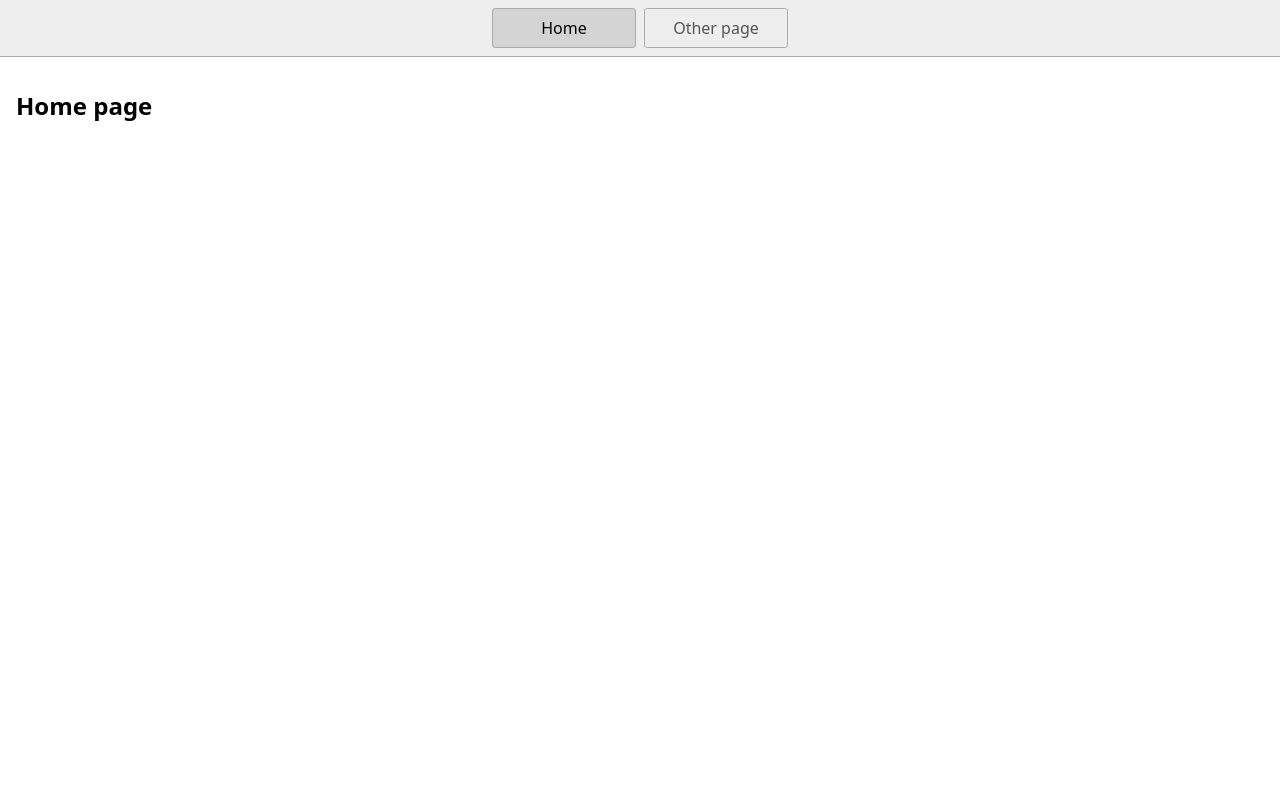
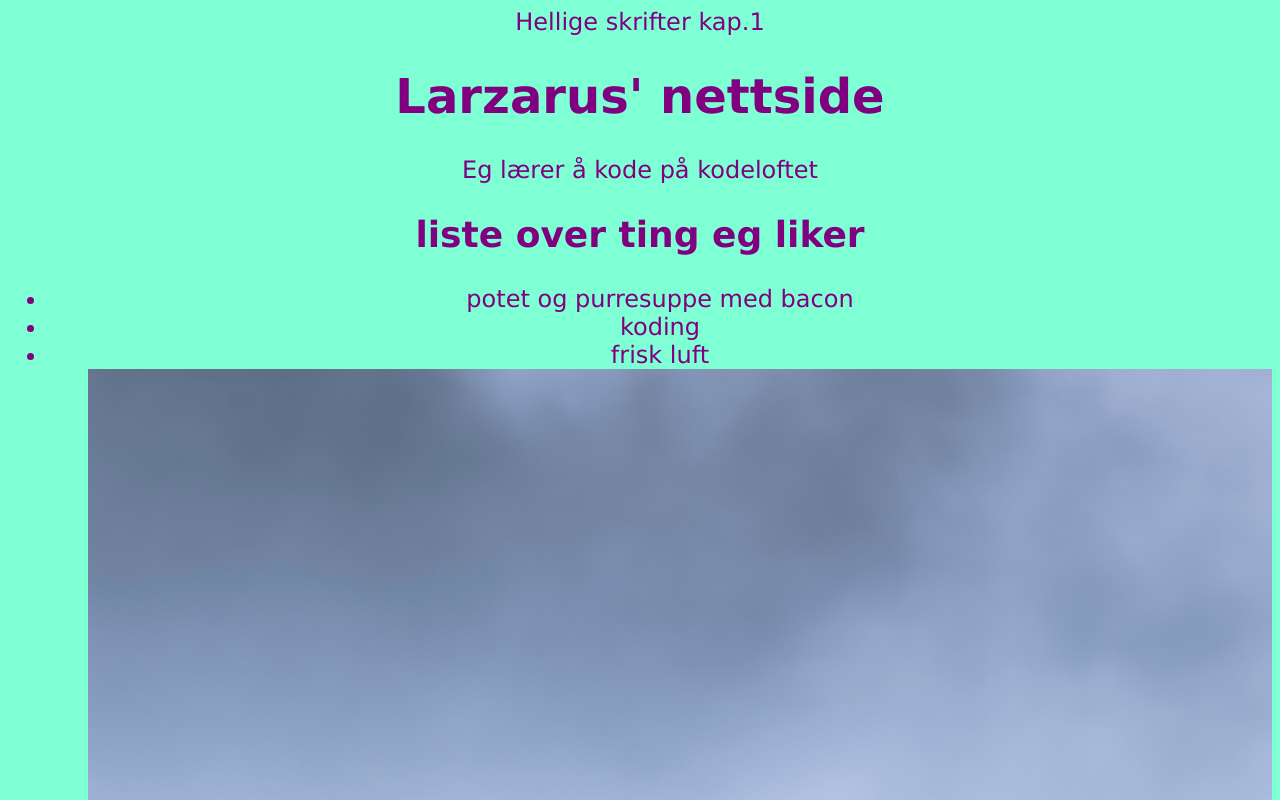
Before and after one commit to Lassenp12/KL_pros1, a website: page index.html in a window 1280 px wide. Shown: the top 800 px of the page. Drawn offline with Linux system fonts and the light colour scheme.

Commit message:
Oblig1 ferdig

```diff
--- a/index.html
+++ b/index.html
@@ -1,23 +1,35 @@
 <!DOCTYPE html>
 <html lang="en">
+<!-- Head: informasjonen til nettleseren -->
   <head>
     <title>Home</title>
     <meta charset="UTF-8" />
     <meta name="viewport" content="width=device-width" />
-    <!--
-      Need a visual blank slate?
-      Remove all code in `styles.css`!
-    -->
     <link rel="stylesheet" href="styles.css" />
     <script type="module" src="script.js"></script>
   </head>
+  <!-- Body:informasjonen som synes på nettsiden -->
   <body>
-    <nav>
-      <a href="/" aria-current="page">Home</a>
-      <a href="/page2.html">Other page</a>
-    </nav>
+    <header>
+      Hellige skrifter kap.1
+    </header>
+
     <main>
-      <h1>Home page</h1>
+      <h1>Larzarus' nettside</h1>
+      <p>Eg lærer å kode på kodeloftet</p>
+        <h2>liste over ting eg liker</h2>
+        <ul>
+        <li>potet og purresuppe med bacon</li>
+        <li>koding</li>
+        <li>frisk luft</li>
+      <ul>
+      <img src="Reinsdyr.jpg" alt="reinsdyr på tundraen" class="Reinsdyr"></img>
     </main>
+<ul></ul>
+    <footer>Contact us:</footer>
+    <li>Twitter
+      <li>Myspace
+        <li>facebook</li>
+
   </body>
 </html>
--- a/styles.css
+++ b/styles.css
@@ -1,46 +1,12 @@
-* {
-  box-sizing: border-box;
+.Reinsdyr {
+        max-width: 100%;
+        height: auto;
+      }
+
+body{
+    font-size: x-large;
+    font-family: Verdana, Geneva, Tahoma, sans-serif;
+    text-align: center;
+    color: purple;
+    background-color: aquamarine;
 }
-
-body {
-  margin: 0;
-  font-family: system-ui, sans-serif;
-  color: black;
-  background-color: white;
-}
-
-nav {
-  display: flex;
-  flex-wrap: wrap;
-  align-items: center;
-  justify-content: center;
-  padding: 0.5rem;
-  gap: 0.5rem;
-  border-bottom: solid 1px #aaa;
-  background-color: #eee;
-}
-
-nav a {
-  display: inline-block;
-  min-width: 9rem;
-  padding: 0.5rem;
-  border-radius: 0.2rem;
-  border: solid 1px #aaa;
-  text-align: center;
-  text-decoration: none;
-  color: #555;
-}
-
-nav a[aria-current='page'] {
-  color: #000;
-  background-color: #d4d4d4;
-}
-
-main {
-  padding: 1rem;
-}
-
-h1 {
-  font-weight: bold;
-  font-size: 1.5rem;
-}
```
Also changed, not shown: page2.html (deleted, +0 -19 lines), Reinsdyr.jpg (added), 1 other file.
